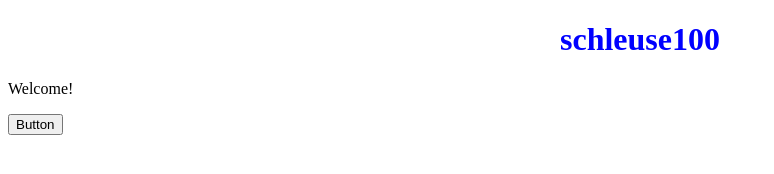
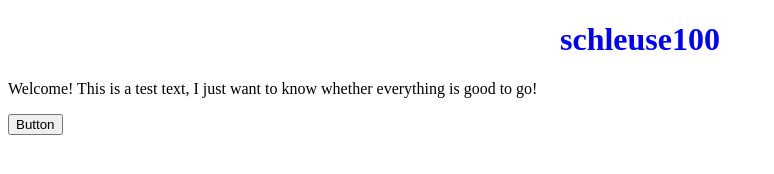
Before and after one commit to schleuse100/schleuse100.github.io, a plain HTML site: page index.html in a window 1280 px wide. Shown: the whole page, without its empty margins (0-774 px from the left). Drawn offline with Linux system fonts and the light colour scheme.

Commit message:
Update index.html

```diff
--- a/index.html
+++ b/index.html
@@ -11,7 +11,7 @@
 </head>
 <body>
     <h1>schleuse100</h1>
-    <p>Welcome!</p>
+    <p>Welcome! This is a test text, I just want to know whether everything is good to go!</p>
     <button>Button</button>
 </body>
 </html>
```
